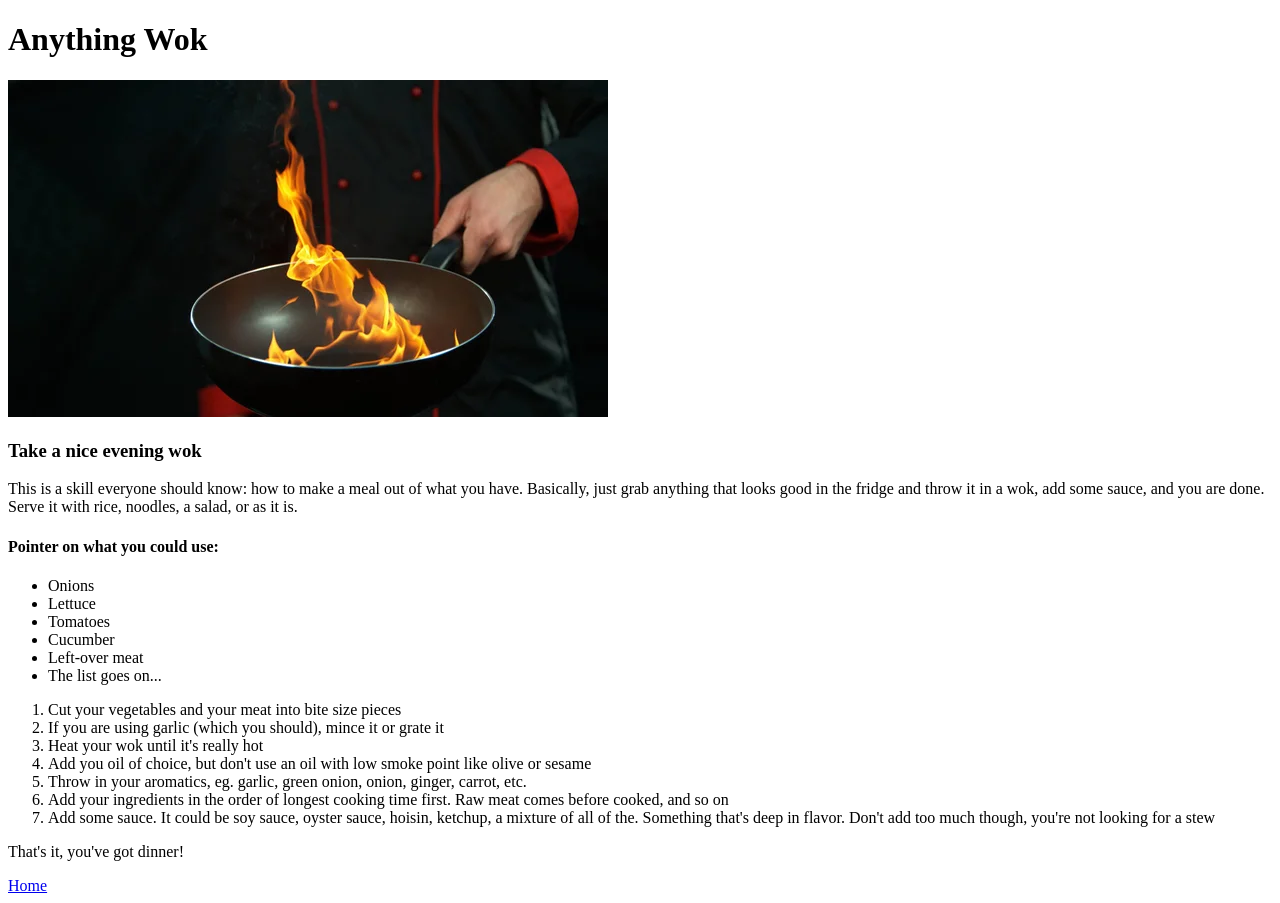
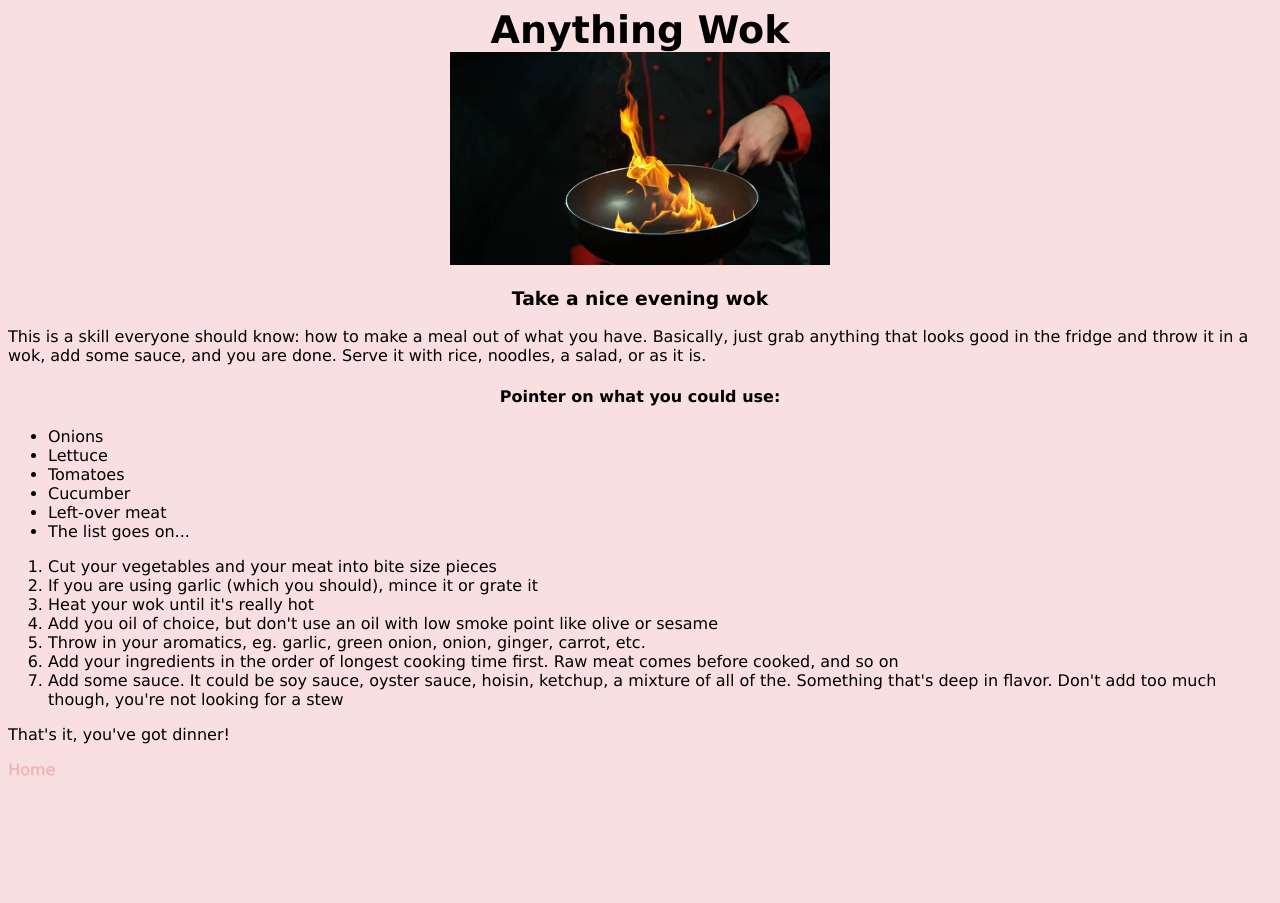
Before and after one commit to danielbrodd/odin-recipes, a plain HTML site: page recipes/Anything_wok.html in a window 1280 px wide. After the commit the page ends 800 px from the top, so only its background shows below. Drawn offline with Linux system fonts and the light colour scheme; files that its build step writes are made by us from their sources.

Commit message:
Add css to all 4 pages

```diff
--- a/recipes/Anything_wok.html
+++ b/recipes/Anything_wok.html
@@ -4,7 +4,7 @@
     <meta charset="UTF-8">
     <meta http-equiv="X-UA-Compatible" content="IE=edge">
     <meta name="viewport" content="width=device-width, initial-scale=1.0">
-    <link rel="stylesheet" href="style.css">
+    <link rel="stylesheet" href="../style.css">
     <title>Document</title>
 </head>
 <body>
--- a/style.css
+++ b/style.css
@@ -0,0 +1,43 @@
+*{
+    font-family:Verdana, Geneva, Tahoma, sans-serif ;
+}
+body{
+    background-color: #f9dfdf;
+}
+h1{
+    font-size: 38px;
+    text-align: center;
+    margin: 0 auto;
+
+}
+#links{
+    text-align: center;
+    list-style: none;
+}
+a{
+    text-decoration: none;
+    text-align: center;
+
+}
+a:link,
+a:active,
+a:visited{
+    color: #efafaf;
+    text-shadow: 1px 1px 1px rgba(0, 0, 0, 0.069);
+}
+a:hover{
+    color: rgb(73, 102, 84);
+    font-size: 110%;
+}
+img{
+    width: 30%;
+    height: auto;
+    margin: 0 35%;
+}
+h4,h3{
+    text-align: center;
+}
+p{
+    margin-left: 20pxs;
+
+}
```
Also changed, not shown: index.html (+1 -1 lines), recipes/Mongolian_Beef.html (+1 -1 lines), recipes/Oatmeal.html (+1 -1 lines).
